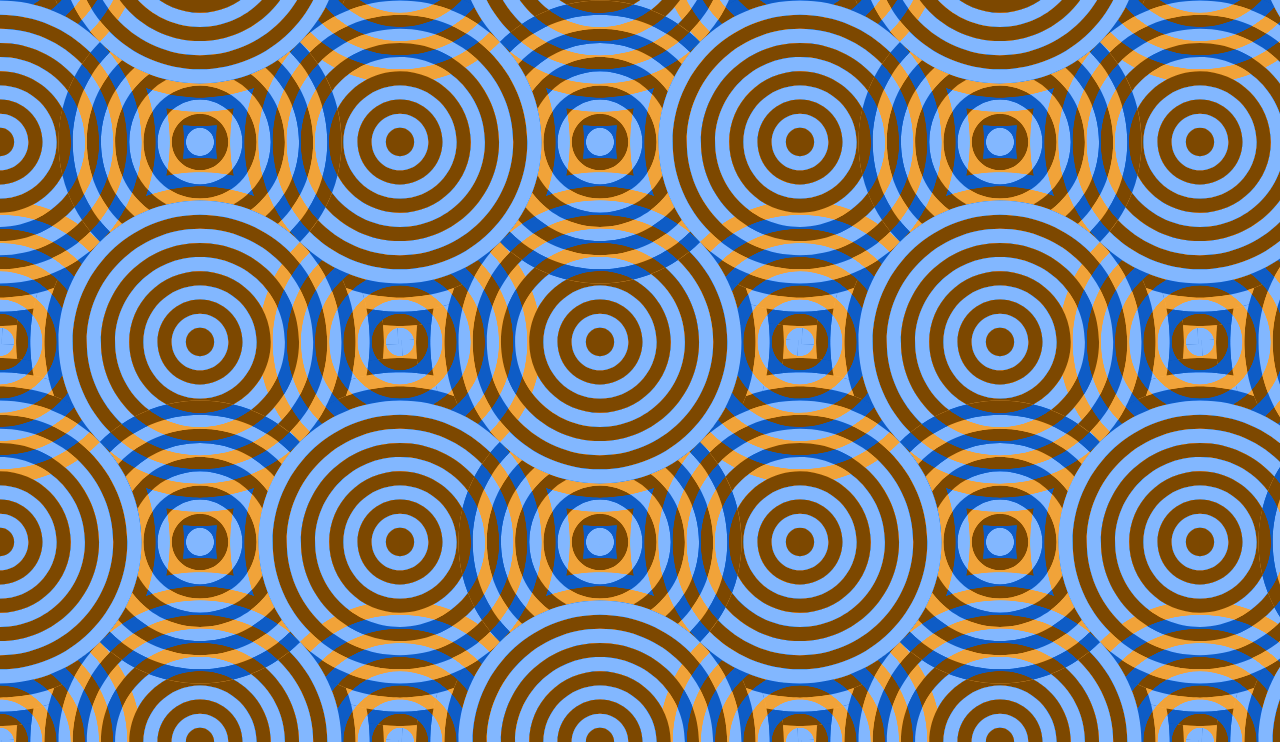
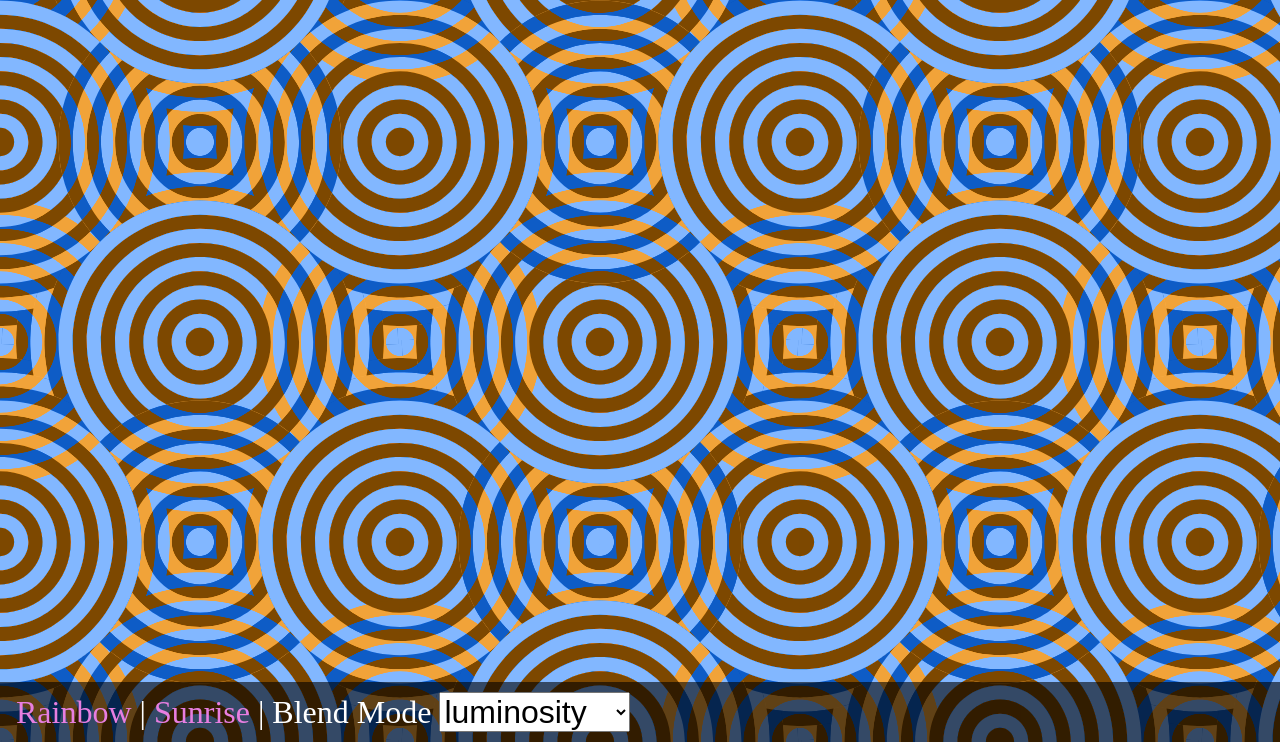
Before and after one commit to wetfish/replication.studio, a plain HTML site: page public/index.html in a window 1280 px wide. Shown: the part 58-800 px from the top of the page. Drawn offline with Linux system fonts and the light colour scheme.

Commit message:
Align all menus to bottom

```diff
--- a/public/index.html
+++ b/public/index.html
@@ -58,8 +58,10 @@
 
             .controls {
                 background-color: #00000099;
-                height: 55px;
-                padding: 0 0.5em;
+                height: 50px;
+                padding: 0.3em 0.5em 0;
+                top: auto;
+                bottom: 0;
             }
 
             @keyframes trippy {
```
Also changed, not shown: public/rainbow.html (+4 -2 lines).
